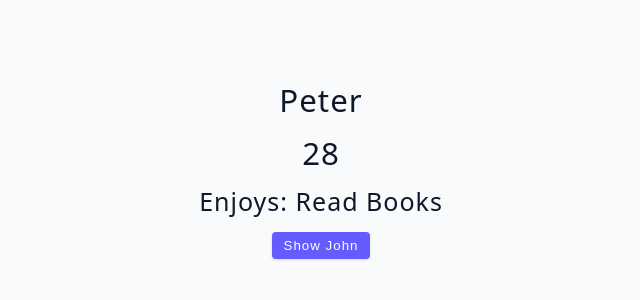
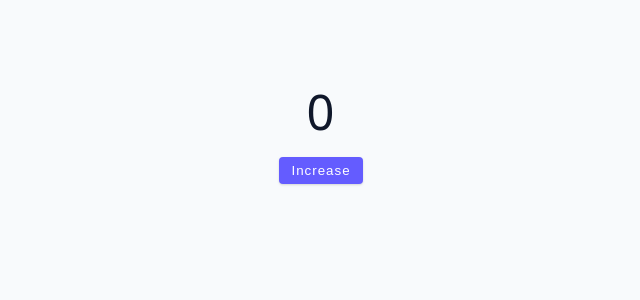
Before and after one commit to ThisisNirmalJaiswal/ReactJSPractice, a React (Vite) app: page / in a window 1280 px wide. Shown: the top 300 px of the page, without its empty margins (319-959 px from the left). Built offline with nearby package versions, Linux system fonts and the light colour scheme; the HTML template or start-up script is replaced by a standard one.

Commit message:
useState done

```diff
--- a/src/App.jsx
+++ b/src/App.jsx
@@ -1,4 +1,4 @@
-import Final from './tutorial/01-useState/final/04-useState-object';
+import Final from './tutorial/01-useState/final/05-useState-gotcha';
 
 function App() {
   return (
--- a/src/tutorial/01-useState/final/05-useState-gotcha.jsx
+++ b/src/tutorial/01-useState/final/05-useState-gotcha.jsx
@@ -1,25 +1,59 @@
+// import { useState } from 'react';
+
+// const UseStateGotcha = () => {
+//   const [value, setValue] = useState(0);
+
+//   const handleClick = () => {
+//     // setTimeout(() => {
+//     // console.log('clicked the button');
+//     //   setValue(value + 1);
+//     // }, 3000);
+//     setTimeout(() => {
+//       console.log('clicked the button');
+//       setValue((currentState) => {
+//         return currentState + 1;
+//       });
+//     }, 3000);
+//   };
+//   return (
+//     <div>
+//       <h1>{value}</h1>
+//       <button className='btn' onClick={handleClick}>
+//         increase
+//       </button>
+//     </div>
+//   );
+// };
+
+// export default UseStateGotcha;
+
 import { useState } from 'react';
 
 const UseStateGotcha = () => {
   const [value, setValue] = useState(0);
+  // const currentState = value + 1;
 
   const handleClick = () => {
-    // setTimeout(() => {
-    // console.log('clicked the button');
-    //   setValue(value + 1);
-    // }, 3000);
+    // setValue((currentState) => {
+    //   const newState = currentState + 1;
+    //   return newState;
+    // });
+    // console.log(currentState);
+
     setTimeout(() => {
       console.log('clicked the button');
       setValue((currentState) => {
         return currentState + 1;
       });
     }, 3000);
+
+    setTimeout(() => {}, 3000);
   };
   return (
     <div>
       <h1>{value}</h1>
-      <button className='btn' onClick={handleClick}>
-        increase
+      <button className='btn' type='button' onClick={handleClick}>
+        Increase
       </button>
     </div>
   );
```
